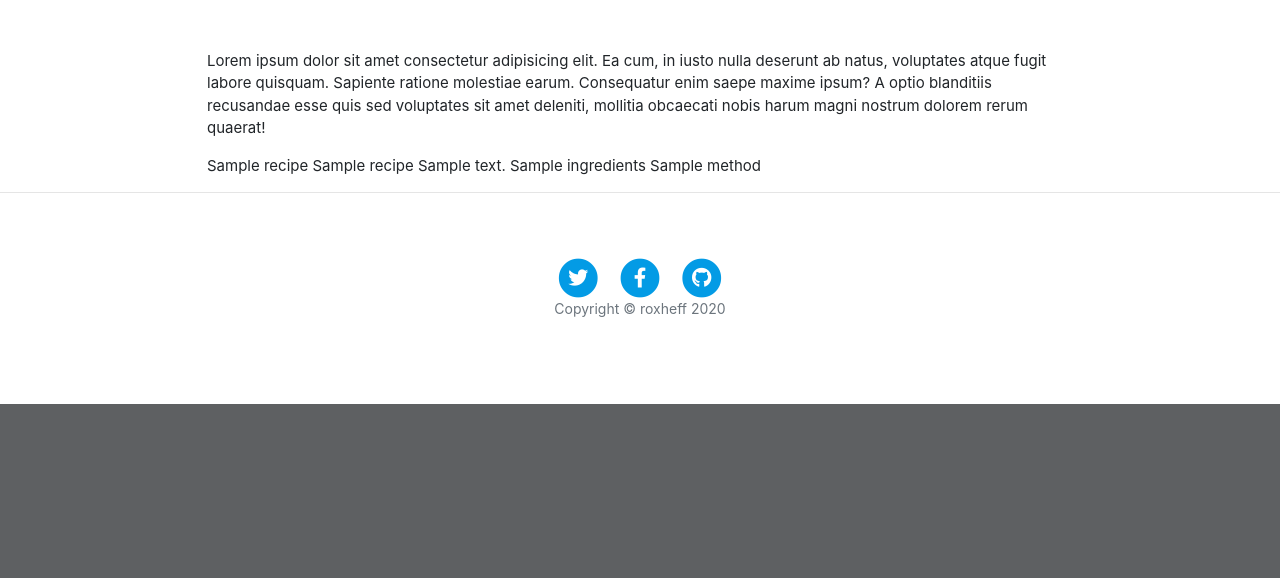
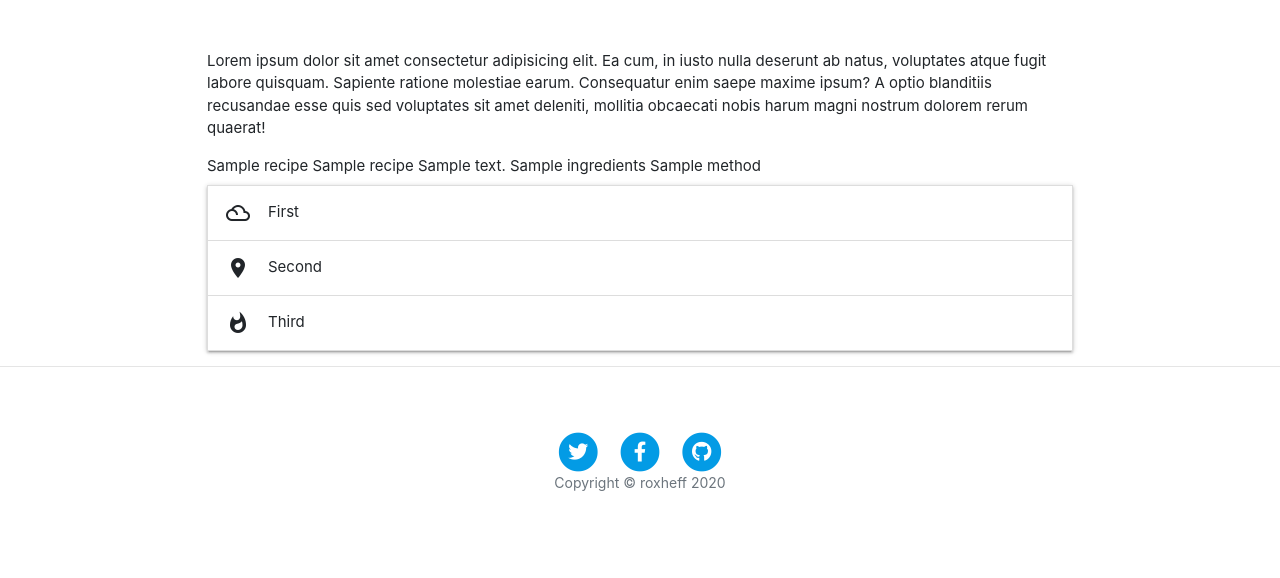
Before and after one commit to roxanahefferon/Milestone_3_CI_Data_Centric_D, a Flask app: page /recipes in a window 1280 px wide. Shown: the part 540-1118 px from the top of the page. Before the commit the page ends 944 px from the top, so only its background shows below. Run offline with Flask 2, Linux system fonts and the light colour scheme; a database or web service that is not in the repository returns one stand-in record (values such as "Sample title"); some libraries are stand-ins or nearby versions.

Commit message:
working on materialize collapsible

```diff
--- a/templates/base.html
+++ b/templates/base.html
@@ -117,12 +117,17 @@
   <script src="{{ url_for ('static', filename='vendor/jquery/jquery.min.js') }}"></script>
   <script src="{{ url_for ('static', filename='vendor/bootstrap/js/bootstrap.bundle.min.js') }}"></script>
   <!-- Materialize compiled and minified CSS -->
+  <link href="https://fonts.googleapis.com/icon?family=Material+Icons" rel="stylesheet">
   <link rel="stylesheet" href="https://cdnjs.cloudflare.com/ajax/libs/materialize/1.0.0/css/materialize.min.css">
 
   <!-- Custom scripts -->
   <script src="{{ url_for ('static', filename='js/clean-blog.min.js') }}"></script>
   <!-- Materialize compiled and minified JavaScript -->
   <script src="https://cdnjs.cloudflare.com/ajax/libs/materialize/1.0.0/js/materialize.min.js"></script>
+  <script type="text/javascript">
+  $(document).ready(function(){
+    $('.collapsible').collapsible();
+  });</script>
 
 </body>
 </html>
--- a/templates/recipes.html
+++ b/templates/recipes.html
@@ -26,7 +26,26 @@
         {{recipe.ingredients}}
         {{recipe.method}}
         {{recipe.is_vegetarian}}
+
+    <ul class="collapsible">
+    <li>
+      <div class="collapsible-header"><i class="material-icons">filter_drama</i>First</div>
+      <div class="collapsible-body"><span>Lorem ipsum dolor sit amet.</span></div>
+    </li>
+    <li>
+      <div class="collapsible-header"><i class="material-icons">place</i>Second</div>
+      <div class="collapsible-body"><span>Lorem ipsum dolor sit amet.</span></div>
+    </li>
+    <li>
+      <div class="collapsible-header"><i class="material-icons">whatshot</i>Third</div>
+      <div class="collapsible-body"><span>Lorem ipsum dolor sit amet.</span></div>
+    </li>
+  </ul>
+
+
+
     {% endfor %}
+
 
 
 
```
